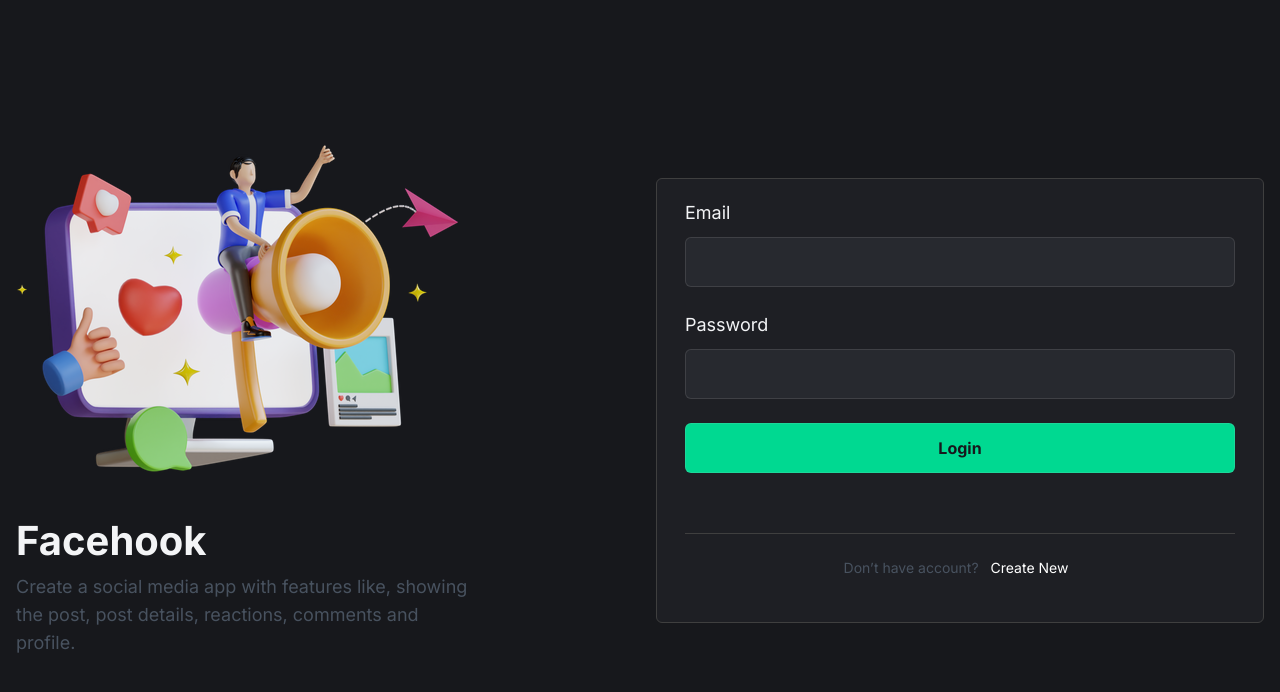
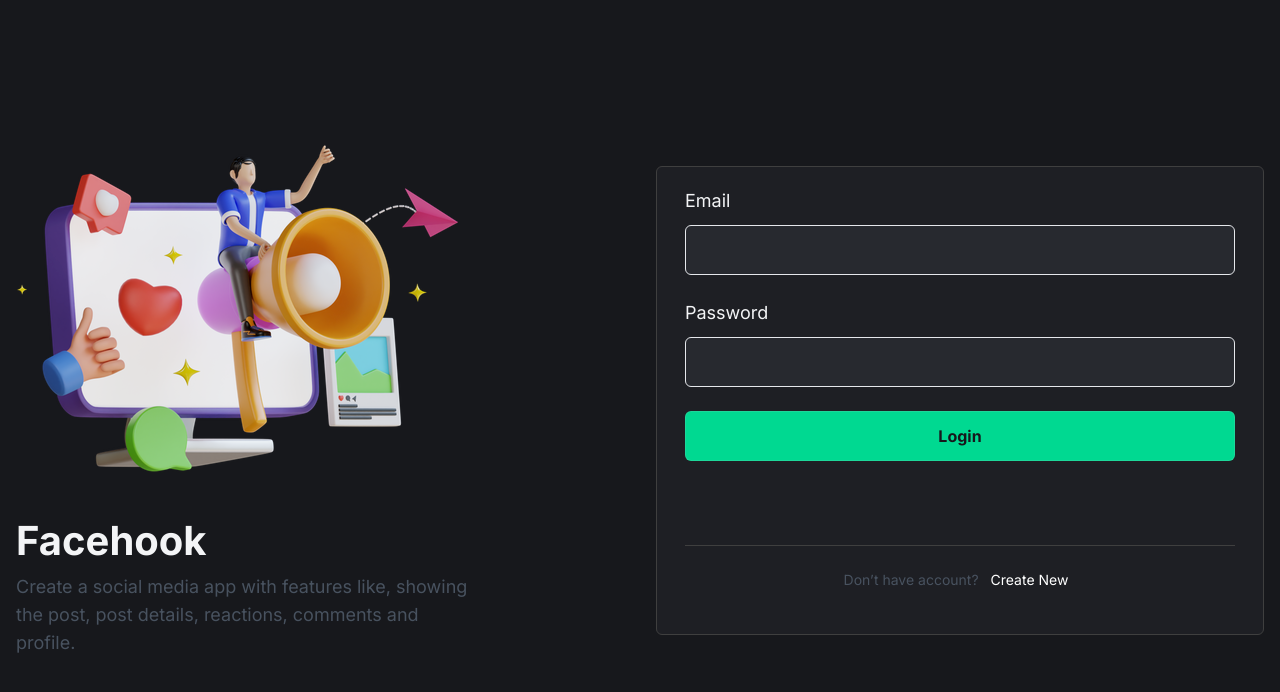
Before and after one commit to Runju-Raton/FaceHook, a React (Vite) app: page /login in a window 1280 px wide. Shown: the top 692 px of the page. Built offline with nearby package versions, Linux system fonts and the light colour scheme.

Commit message:
Login Form error pass as a props

```diff
--- a/src/components/auth/LoginForm.jsx
+++ b/src/components/auth/LoginForm.jsx
@@ -4,7 +4,7 @@ import Field from "../common/Field.jsx";
 import {useForm} from "react-hook-form";
 
 const LoginForm = () => {
-    const {register, handleSubmit, formState : {errors}} = useForm();
+    const {register, handleSubmit, formState: {errors}} = useForm();
     const submitForm = (formData) => {
         console.log(formData);
     }
@@ -12,32 +12,51 @@ const LoginForm = () => {
         <div className="card">
             <form onSubmit={handleSubmit(submitForm)} className="border-b border-[#3F3F3F] pb-10 lg:pb-[60px]">
                 {/*  email */}
-            <div className="form-control">
-                <label className="auth-label" htmlFor="email">Email</label>
-                <input
-                    className="auth-input"
-                    name="email"
-                    type="email"
-                    id="email"
-                />
-            </div>
+                {/*<div className="form-control">*/}
+                {/*    <label className="auth-label" htmlFor="email">Email</label>*/}
+                {/*    <input*/}
+                {/*        className="auth-input"*/}
+                {/*        name="email"*/}
+                {/*        type="email"*/}
+                {/*        id="email"*/}
+                {/*    />*/}
+                {/*</div>*/}
+
+                <Field label="Email" error={errors.email}>
+                    <input type="email" name="email" id="email" {...register("email",{
+                        required: "Email is required."
+                    })} className={`auth-input ${errors.email ? "border-red-500" : "border-gray-200"}`}/>
+                </Field>
+
                 {/*  password */}
-            <div className="form-control">
-                <label className="auth-label" htmlFor="email">Password</label>
-                <input
-                    className="auth-input"
-                    name="password"
-                    type="password"
-                    id="password"
-                />
-            </div>
+                {/*<div className="form-control">*/}
+                {/*    <label className="auth-label" htmlFor="email">Password</label>*/}
+                {/*    <input*/}
+                {/*        className="auth-input"*/}
+                {/*        name="password"*/}
+                {/*        type="password"*/}
+                {/*        id="password"*/}
+                {/*    />*/}
+                {/*</div>*/}
+
+                <Field label="Password" error={errors.password}>
+                    <input type="password" name="password" id="password" {...register("password",{
+                        required: "Password is required.",
+                        minLength : {
+                            value: 8,
+                            message: "Your password must be at least 8 characters."
+                        }
+                    })} className={`auth-input ${errors.password ? "border-red-500" : "border-gray-200"}`}/>
+                </Field>
                 {/*  Submit */}
+                <Field>
                     <button
                         className="auth-input bg-lwsGreen font-bold text-deepDark transition-all hover:opacity-90"
                         type="submit"
                     >
                         Login
                     </button>
+                </Field>
             </form>
             <div className="py-4 lg:py-6">
                 <p className="text-center text-xs text-gray-600/95 lg:text-sm">
```
Lines whose indentation alone changed are shown as unchanged.
